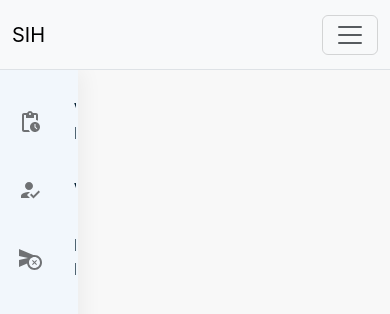
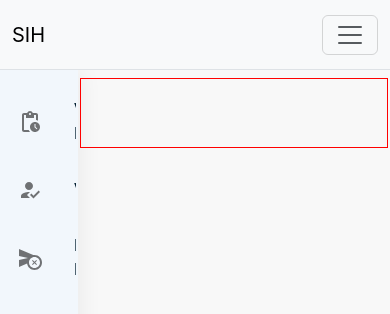
Before and after one commit to Nishanta007/sih-prototype, a React (Create React App) app: page / in a window 390 px wide. Both pictures are taken after a click on the button "Verification Requests". Shown: the top 314 px of the page. Built offline with nearby package versions, Linux system fonts and the light colour scheme.

Commit message:
sidebar solved

```diff
--- a/src/MyComponents/Header.jsx
+++ b/src/MyComponents/Header.jsx
@@ -2,7 +2,7 @@ import React from 'react'
 
 export const Header = (props) => {
     return (
-        <nav className="navbar bg-dark border-bottom border-body navbar-expand-lg bg-body-tertiary" data-bs-theme="blue" style={{height:'70px'}}>
+        <nav className="navbar bg-dark border-bottom border-body navbar-expand-lg bg-body-tertiary" data-bs-theme="blue" style={{height:'70px', position:'sticky'}}>
             <div className="container-fluid">
                 <a className="navbar-brand" href="#">{props.title}</a>
                 <button className="navbar-toggler" type="button" data-bs-toggle="collapse" data-bs-target="#navbarSupportedContent" aria-controls="navbarSupportedContent" aria-expanded="false" aria-label="Toggle navigation">
--- /dev/null
+++ b/src/MyComponents/List_phase1.jsx
@@ -0,0 +1,19 @@
+import React from 'react';
+import '../Pages/Dashboard.css';
+import ListItem from '@mui/material/ListItem';
+
+const List_phase1 = () => {
+  return (
+    <>
+      <div className="list1">
+        <ListItem >
+          <div className="name"></div>
+          <div className="count"></div>
+          <div className="govt"></div>
+        </ListItem>
+      </div>
+    </>
+  );
+}
+
+export default List_phase1;
--- /dev/null
+++ b/src/MyComponents/SideBar.jsx
@@ -0,0 +1,55 @@
+import React, { useState } from 'react';
+import '../Pages/Dashboard.css';
+import List_phase1 from './List_phase1';
+import List from '@mui/material/List';
+import ListItem from '@mui/material/ListItem';
+import ListItemButton from '@mui/material/ListItemButton';
+import ListItemIcon from '@mui/material/ListItemIcon';
+import ListItemText from '@mui/material/ListItemText';
+import HowToRegIcon from '@mui/icons-material/HowToReg';
+import PendingActionsIcon from '@mui/icons-material/PendingActions';
+import CancelScheduleSendIcon from '@mui/icons-material/CancelScheduleSend';
+
+const SideBar = () => {
+  const [showListPhase1, setShowListPhase1] = useState(false);
+  const handleVerificationRequestsClick = () => {
+    setShowListPhase1(!showListPhase1);
+  };
+  return (
+    <>
+      <div className="contain">
+        <div className="side">
+          <List>
+            <ListItem disablePadding className='list_elem' onClick={handleVerificationRequestsClick}>
+              <ListItemButton>
+                <ListItemIcon>
+                  <PendingActionsIcon />
+                </ListItemIcon>
+                <ListItemText primary="Verification Requests" />
+              </ListItemButton>
+            </ListItem>
+            <ListItem disablePadding className='list_elem'>
+              <ListItemButton>
+                <ListItemIcon>
+                  <HowToRegIcon />
+                </ListItemIcon>
+                <ListItemText primary="Verified" />
+              </ListItemButton>
+            </ListItem>
+            <ListItem disablePadding className='list_elem'>
+              <ListItemButton>
+                <ListItemIcon>
+                  <CancelScheduleSendIcon />
+                </ListItemIcon>
+                <ListItemText primary="Rejcted Requests" />
+              </ListItemButton>
+            </ListItem>
+          </List>
+        </div>
+        {showListPhase1 && <List_phase1 />}
+      </div>
+    </>
+  )
+}
+
+export default SideBar;
--- a/src/MyComponents/sideBar.jsx
+++ /dev/null
@@ -1,47 +0,0 @@
-import React from 'react';
-import List from '@mui/material/List';
-import ListItem from '@mui/material/ListItem';
-import ListItemButton from '@mui/material/ListItemButton';
-import ListItemIcon from '@mui/material/ListItemIcon';
-import ListItemText from '@mui/material/ListItemText';
-import '../Pages/Dashboard.css';
-import HowToRegIcon from '@mui/icons-material/HowToReg';
-import PendingActionsIcon from '@mui/icons-material/PendingActions';
-import CancelScheduleSendIcon from '@mui/icons-material/CancelScheduleSend';
-
-const sideBar = () => {
-  return (
-    <>
-    <div className="side">
-    <List>
-          <ListItem disablePadding className='list_elem'>
-            <ListItemButton>
-              <ListItemIcon>
-                <PendingActionsIcon />
-              </ListItemIcon>
-              <ListItemText primary="Verification Requests" />
-            </ListItemButton>
-          </ListItem>
-          <ListItem disablePadding  className='list_elem'>
-            <ListItemButton>
-              <ListItemIcon>
-                <HowToRegIcon />
-              </ListItemIcon>
-              <ListItemText primary="Verified" />
-            </ListItemButton>
-          </ListItem>
-          <ListItem disablePadding  className='list_elem'>
-            <ListItemButton>
-              <ListItemIcon>
-                <CancelScheduleSendIcon />
-              </ListItemIcon>
-              <ListItemText primary="Rejcted Requests" />
-            </ListItemButton>
-          </ListItem>
-        </List>
-    </div>
-    </>
-  )
-}
-
-export default sideBar
--- a/src/Pages/Dashboard.css
+++ b/src/Pages/Dashboard.css
@@ -6,13 +6,23 @@
 
 :root {
     --hover: rgba(156, 233, 210, 0.466);
+    --background: rgba(240, 248, 255, 0.678);
     --text: #001d2f;
- }
+}
 
-/* sidebar */
+.contain {
+    display: flex;
+    align-items: flex-start;
+    justify-content: space-between;
+    width: 100%;
+}
+
+/* sidebar Start*/
+
 .side {
-    max-width: 20%;
-    background-color: rgba(240, 248, 255, 0.678);
+    width: 20%;
+    /* position: fixed; */
+    background-color: var(--background);
     min-height: calc(100vh - 70px);
     box-shadow: 1px 5px 20px 4px rgba(0,0,0,0.05);
 }
@@ -30,3 +40,14 @@
 .side .list_elem:hover {
     background-color: var(--hover);
 }
+/* Sidebar End */
+
+/* List1 start */
+
+.list1 {
+    width: calc(100% - 21%);
+    height: 70px;
+    margin: 0.5rem auto;
+    display: flex;
+    border: 1px solid red;
+}
--- a/src/Pages/Dashboard.jsx
+++ b/src/Pages/Dashboard.jsx
@@ -1,10 +1,13 @@
 import React from 'react';
-import Sidebar from '../MyComponents/sideBar';
+import './Dashboard.css';
+import Sidebar from '../MyComponents/SideBar';
 
 const Dashboard = () => {
   return (
     <>
-      <Sidebar />
+      <div >
+        <Sidebar />
+      </div>
     </>
   )
 }
```
